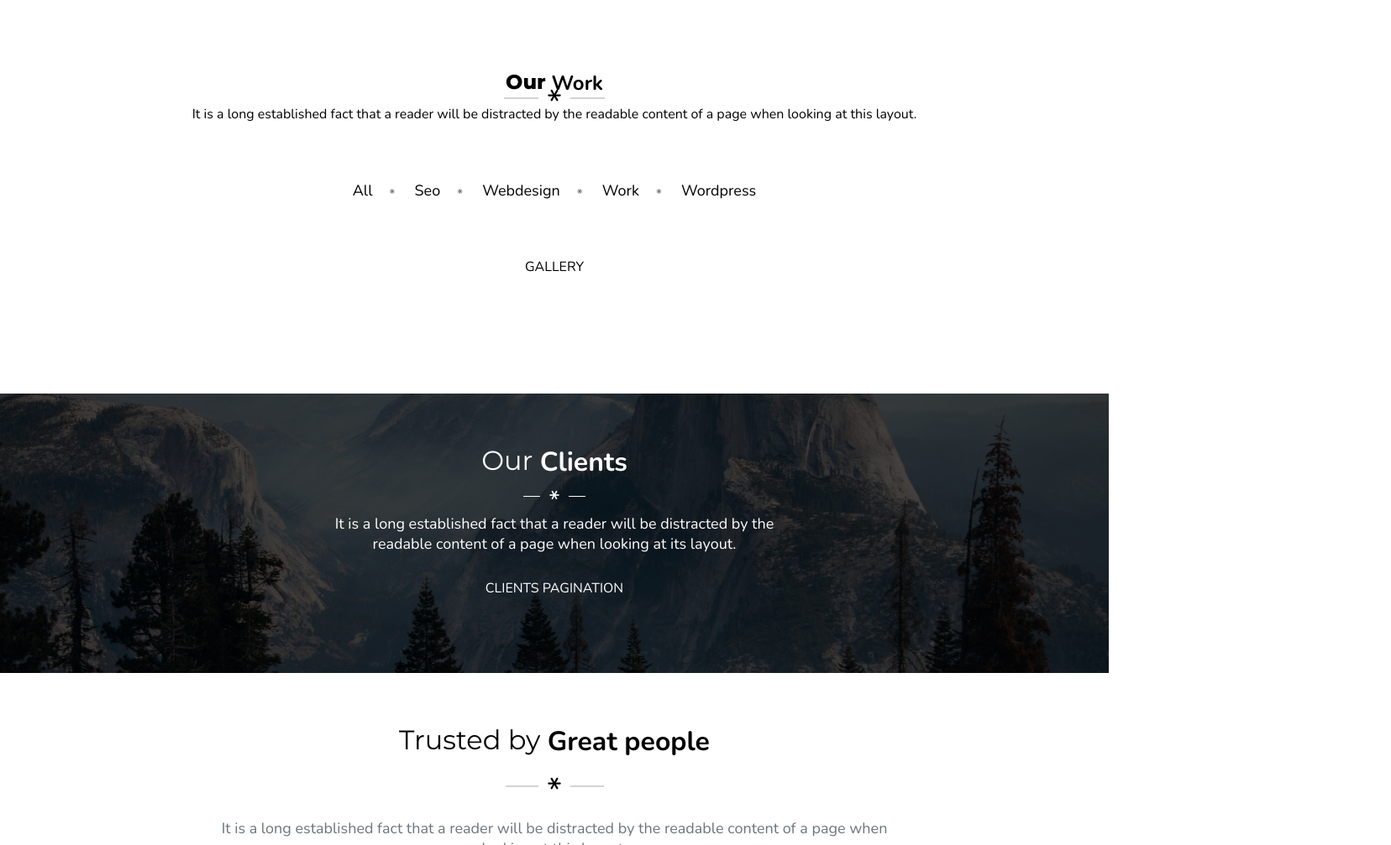
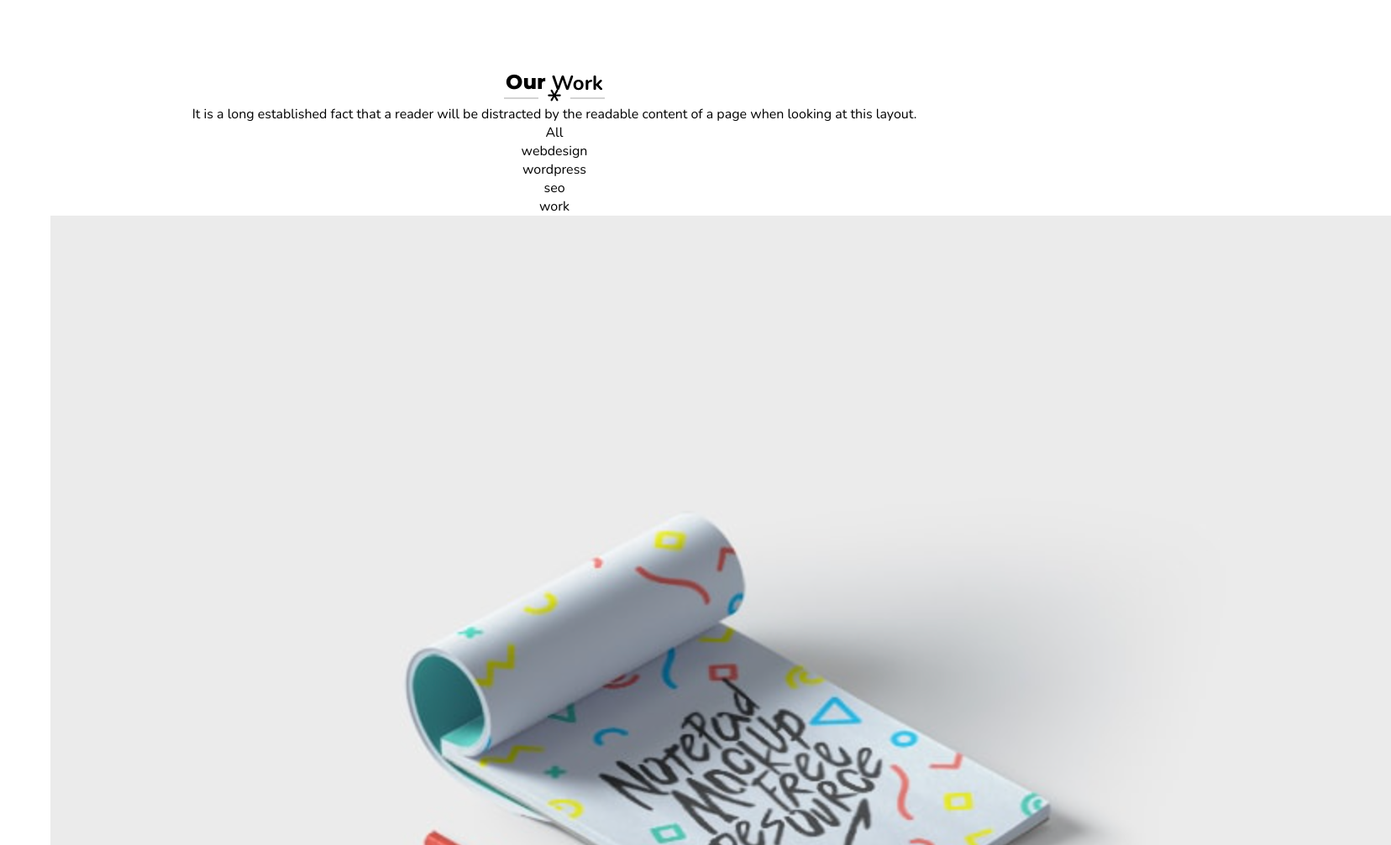
Before and after one commit to front-end-by-rimantas/18-grupe-portfolio-elvish, a plain HTML site: page index.html in a window 1280 px wide. Shown: the part 4359-5366 px from the top of the page at 84% size, 1656 px wide, since content can reach past the window. Drawn offline with nearby package versions, Linux system fonts and the light colour scheme; animation ran at ten frames a second; files whose address does not match are found by name.

Commit message:
started new gallery

```diff
--- a/index.html
+++ b/index.html
@@ -189,14 +189,7 @@
                     <div class="flex-child-edge"></div>
                 </div>
                 <p>It is a long established fact that a reader will be distracted by the readable content of a page when looking at this layout.</p>
-                    <ul class="filter-ul">
-                        <li class="filter-list-item">All</li>
-                        <li class="filter-list-item star">Seo</li>
-                        <li class="filter-list-item star">Webdesign</li>
-                        <li class="filter-list-item star">Work</li>
-                        <li class="filter-list-item star">Wordpress</li>
-                    </ul>
-                <div class="gallery col-3">GALLERY</div>
+                <div class="row col-12" id="work-gallery">Gallery</div>
             </div>
         </div>
     </div>
--- /dev/null
+++ b/js/components/gallery/Gallery.js
@@ -0,0 +1,99 @@
+class Gallery {
+    constructor(params) {
+        this.params = params;
+        this.DOM = null;
+        this.DOMfilter = null;
+        this.DOMlist = null;
+
+        this.init();
+    }
+
+    init() {
+        if (this.isValid()) {
+            this.render();
+        }
+    }
+
+    isValid() {
+        const DOM = document.querySelector(this.params.selector);
+        if (!DOM) {
+            throw 'ERROR: params selec tor is incorrect'
+        }
+        this.DOM = DOM;
+
+        if (!Array.isArray(this.params.images) || this.params.images.length === 0) {
+            throw 'ERROR: data has to be an array and non-empty'
+        };
+
+        return true;
+    }
+
+    render() {
+        const HTML = `
+                    <div class="filter row">FILTER</div>
+                    <div class="images row">IMAGES</div>`;
+
+        this.DOM.innerHTML = HTML;
+        this.DOMfilter = this.DOM.querySelector('.filter');
+        this.DOMimages = this.DOM.querySelector('.images');
+
+        this.renderImages();
+        this.renderFilter();
+    }
+
+    renderImages() {
+        let HTML = '';
+
+        for (let i=0; i<this.params.images.length; i++) {
+            const project = this.params.images[i];
+            HTML +=`
+                <div class="item col-4">
+                    <img src="${this.params.imagePath + project.image}" alt="${project.imageAlt}">
+                    <div class="text">
+                        <h3>${project.title}</h3>
+                        <h4>${project.content}</h4>
+                    </div>
+                </div>`;
+        }
+
+        this.DOMimages.innerHTML = HTML;
+    }
+
+    renderFilter() {
+        let gallery = this.params.images;
+        let array = [];
+
+        for (let i=0; i<gallery.length; i++) {
+
+            array.push(this.params.images[i].filter);
+
+        }
+
+        console.log(array);
+        const uniqueTags = [];
+
+        for (let first of array) {
+            for (let tag of first) {
+                console.log(tag);
+
+                    if (!uniqueTags.includes(tag)) {
+                        uniqueTags.push(tag)
+                    }
+            }
+        }
+        console.log(uniqueTags);
+        let HTML = `<div class="filterItem active">All</div>`;
+
+
+        for (let i=0; i<uniqueTags.length; i++) {
+            HTML += `<div class="filterItem">${uniqueTags[i]}</div>`;
+        }
+
+        this.DOMfilter.innerHTML = HTML;
+
+    }
+
+
+}
+
+export { Gallery }
--- /dev/null
+++ b/js/data/dataGallery.js
@@ -0,0 +1,52 @@
+const dataGallery = {
+    selector: '#work-gallery',
+    imagePath: '../../img/gallery/',
+    defaultImg: 'default.jpg',
+    images: [
+        {
+            image: 'notepad.png',
+            imageAlt: 'Studio & Art image',
+            title: 'Studio & Art',
+            content: 'UI Elements, Icons',
+            filter: ['webdesign', 'wordpress']
+        },
+        {
+            image: 'frame.png',
+            imageAlt: 'Creative & Art image',
+            title: 'Creative & Art',
+            content: 'Illustrations',
+            filter: ['seo', 'webdesign']
+        },
+        {
+            image: 'vinyl.png',
+            imageAlt: 'Open Imagination image',
+            title: 'Open Imagination',
+            content: 'Media, Icons',
+            filter: ['work']
+        },
+        {
+            image: 'paper-cup.png',
+            imageAlt: 'Locked Steel Gate image',
+            title: 'Locked Steel Gate',
+            content: 'Graphics, UI Elements',
+            filter: ['seo', 'webdesign']
+        },
+        {
+            image: 'notebook-black.png',
+            imageAlt: 'Mac Sunglasses image',
+            title: 'Mac Sunglasses',
+            content: 'Illustrations, Graphics',
+            filter: ['seo', 'work']
+        },
+        {
+            image: 'notebook-with-clips.png',
+            imageAlt: 'Backpack Contents image',
+            title: 'Backpack Contents',
+            content: 'UI Elements, Media',
+            filter: ['wordpress']
+        }
+    ]
+
+};
+
+export { dataGallery };
--- a/js/main.js
+++ b/js/main.js
@@ -28,6 +28,8 @@ import {renderEducation} from './components/education/renderEducation.js';
 // hire me import
 
 // our work import
+import { dataGallery } from './data/dataGallery.js';
+import { Gallery } from './components/gallery/Gallery.js';
 
 // our clients import
 
@@ -71,6 +73,7 @@ renderEducation(eduData);
 // hire me logic
 
 // our work logic
+new Gallery(dataGallery);
 
 // our clients logic
 
```
